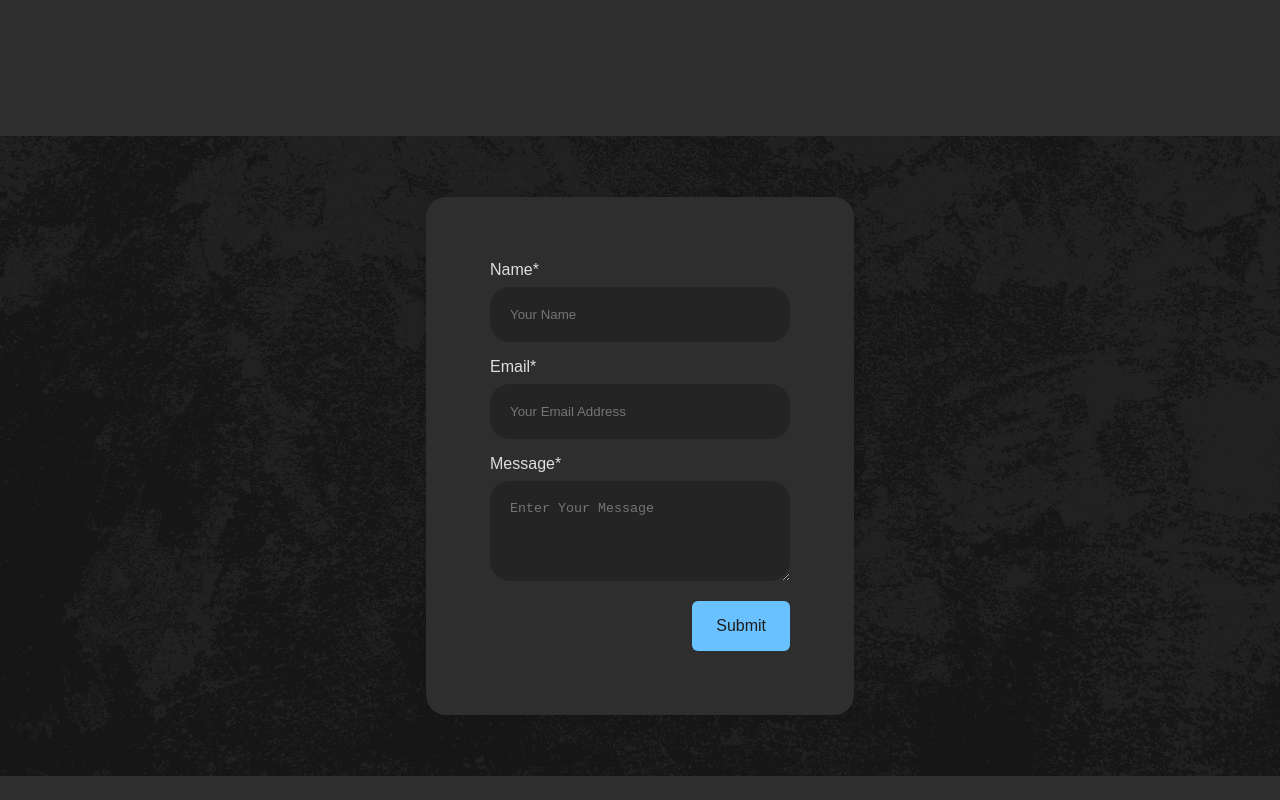
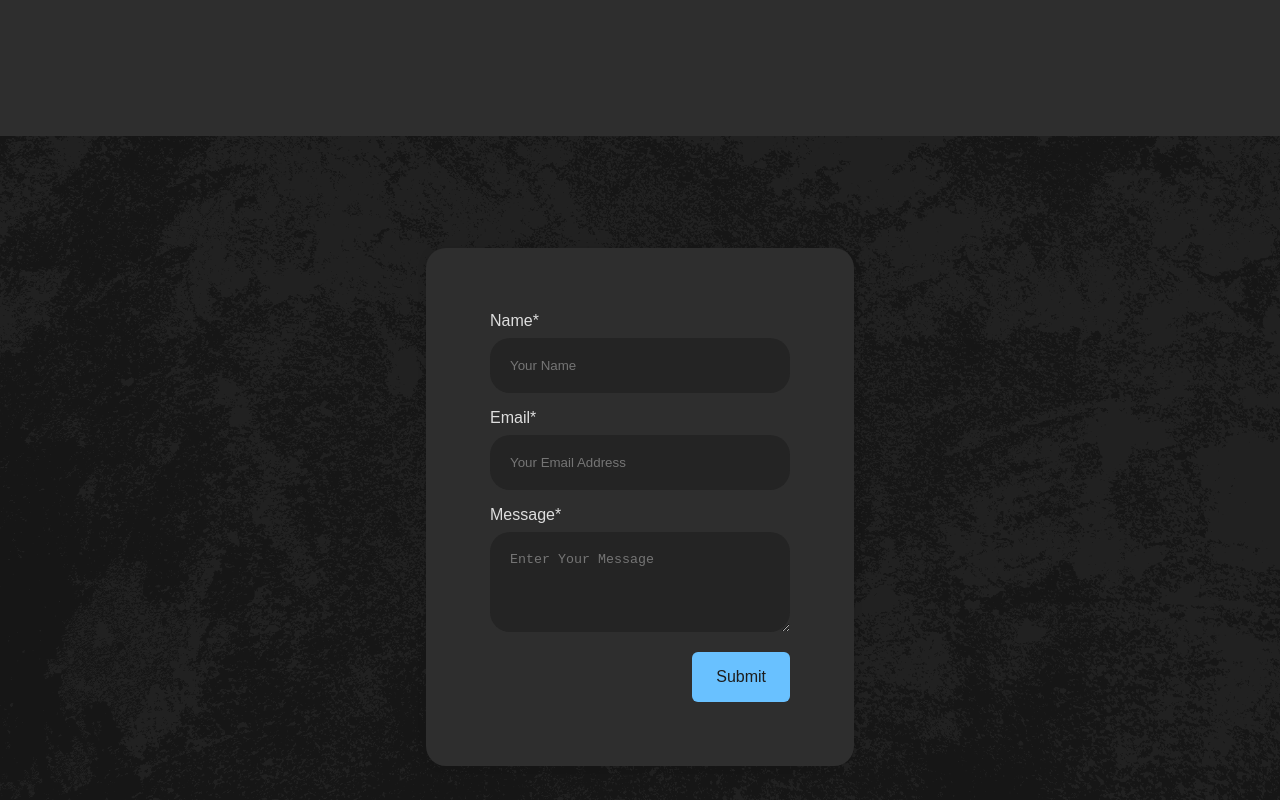
Before and after one commit to Deadlock-exe/SocialLane, a plain HTML site: page index.html in a window 1280 px wide. Shown: the part 4160-4960 px from the top of the page. Drawn offline with nearby package versions, Linux system fonts and the light colour scheme.

Commit message:
Update home.css

```diff
--- a/home.css
+++ b/home.css
@@ -380,7 +380,7 @@ h1,h2,h3,h4,h5{
     display: flex;
     justify-content: center;
     align-items: center;
-    height: 80vh;
+    padding: 7rem 0;
 }
 
 form {
```
